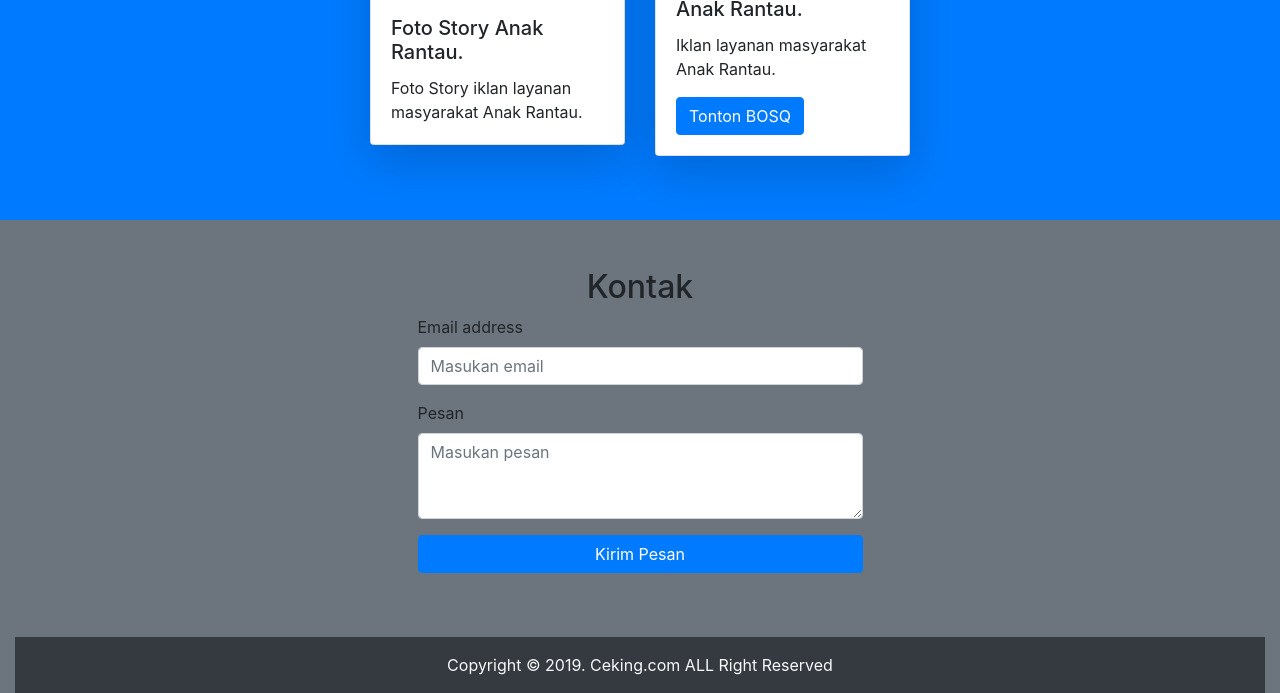
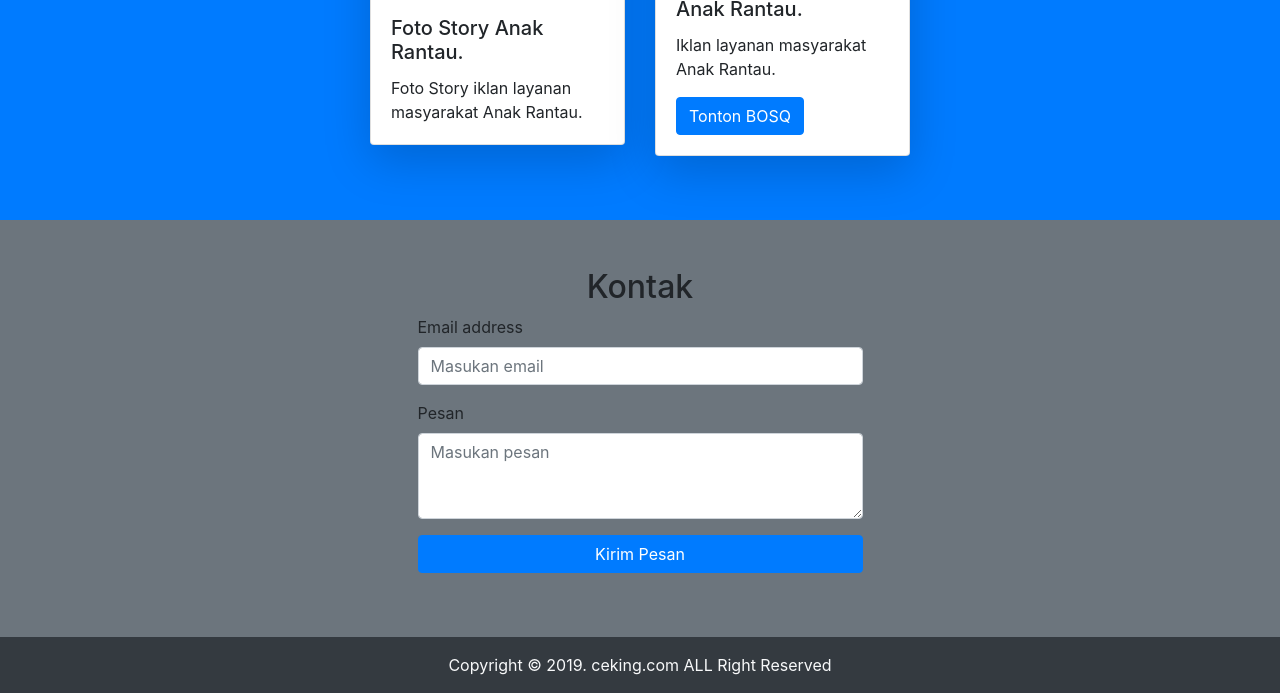
Before and after one commit to ahmadfahrynaufal/ahmadfahrynaufal, a plain HTML site: page index.html in a window 1280 px wide. Shown: the part 2132-2825 px from the top of the page. Drawn offline with nearby package versions, Linux system fonts and the light colour scheme.

Commit message:
Add files via upload

```diff
--- a/index.html
+++ b/index.html
@@ -165,11 +165,13 @@
         </div>
     </div>
     </div>
+</div>
 
     <!-- footer -->
+
     <div class="container-fluid py-3 text-center bg-dark text-light">
-        Copyright &copy; 2019. Ceking.com ALL Right Reserved
-    </div>
+            Copyright &copy; 2019. ceking.com ALL Right Reserved
+        </div>
 
 
     <!-- Optional JavaScript -->
```
